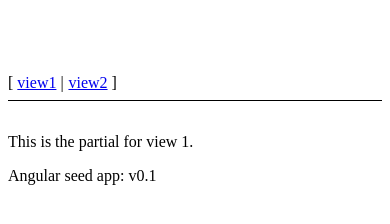
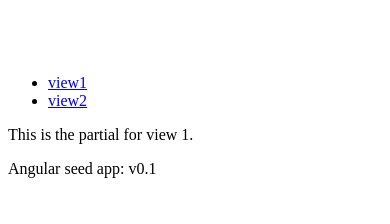
Before and after one commit to andrewbeng89/IS429AngularTest, a website: page app/index-async.html in a window 390 px wide. Drawn offline with Linux system fonts and the light colour scheme.

Commit message:
updated index.html

```diff
--- a/app/css/app.css
+++ b/app/css/app.css
@@ -2,32 +2,7 @@
 body {
   padding-top: 50px;
 }
-
-.menu {
-  list-style: none;
-  border-bottom: 0.1em solid black;
-  margin-bottom: 2em;
-  padding: 0 0 0.5em;
+.starter-template {
+  padding: 40px 15px;
+  text-align: center;
 }
-
-.menu:before {
-  content: "[";
-}
-
-.menu:after {
-  content: "]";
-}
-
-.menu > li {
-  display: inline;
-}
-
-.menu > li:before {
-  content: "|";
-  padding-right: 0.3em;
-}
-
-.menu > li:nth-child(1):before {
-  content: "";
-  padding: 0;
-}
--- a/app/index.html
+++ b/app/index.html
@@ -1,43 +1,68 @@
-<!doctype html>
+
+<!DOCTYPE html>
 <html lang="en" ng-app="myApp">
   <head>
     <meta charset="utf-8">
     <meta http-equiv="X-UA-Compatible" content="IE=edge">
     <meta name="viewport" content="width=device-width, initial-scale=1.0">
-  <title>My AngularJS App</title>
+    <meta name="description" content="">
+    <meta name="author" content="">
+
+    <title>Starter Template for Bootstrap</title>
+
+    <!-- Bootstrap core CSS -->
+    <link rel="stylesheet" href="//netdna.bootstrapcdn.com/bootstrap/3.0.3/css/bootstrap.min.css">
+
+    <!-- Custom styles for this template -->
     <link rel="stylesheet" href="css/app.css"/>
-  <link rel="stylesheet" href="//netdna.bootstrapcdn.com/bootstrap/3.0.3/css/bootstrap.min.css">
+
+    <!-- Just for debugging purposes. Don't actually copy this line! -->
+    <!--[if lt IE 9]><script src="../../docs-assets/js/ie8-responsive-file-warning.js"></script><![endif]-->
+
+    <!-- HTML5 shim and Respond.js IE8 support of HTML5 elements and media queries -->
+    <!--[if lt IE 9]>
+      <script src="https://oss.maxcdn.com/libs/html5shiv/3.7.0/html5shiv.js"></script>
+      <script src="https://oss.maxcdn.com/libs/respond.js/1.3.0/respond.min.js"></script>
+    <![endif]-->
   </head>
+
   <body>
-  <div class="navbar navbar-inverse navbar-fixed-top">
-    <div class="container">
-      <button type="button" class="navbar-toggle" data-toggle="collapse" data-target=".nav-collapse">
+
+    <div class="navbar navbar-inverse navbar-fixed-top" role="navigation">
+      <div class="container" ng-cloak>
+        <div class="navbar-header">
+          <button type="button" class="navbar-toggle" data-toggle="collapse" data-target=".navbar-collapse">
+            <span class="sr-only">Toggle navigation</span>
             <span class="icon-bar"></span>
             <span class="icon-bar"></span>
             <span class="icon-bar"></span>
           </button>
           <a class="navbar-brand" href="#">Project name</a>
-      <div class="nav-collapse collapse">
+        </div>
+        <div class="collapse navbar-collapse">
           <ul class="nav navbar-nav">
-          <li class="active"><a href="#/view1">view1</a></li>
-          <li><a href="#/view2">view2</a></li>
-          <li><a href="#contact">Contact</a></li>
+            <li class="active"><a href="#/view1">View 1</a></li>
+            <li><a href="#/view2">View 2</a></li>
+            <li><a href="#/contact">Contact</a></li>
           </ul>
         </div><!--/.nav-collapse -->
       </div>
     </div>
 
-  <div class="container" ng-cloak>
+    <div class="container">
 
+      <div class="starter-template">
+        <h1>Bootstrap starter template</h1>
         <div ng-view></div>
-
         <div>Angular testing seed app: v<span app-version></span></div>
+      </div>
 
     </div><!-- /.container -->
 
-  <!-- In production use:
-  <script src="//ajax.googleapis.com/ajax/libs/angularjs/1.0.7/angular.min.js"></script>
--->
+
+    <!-- Bootstrap core JavaScript
+    ================================================== -->
+    <!-- Placed at the end of the document so the pages load faster -->
     <script src="https://code.jquery.com/jquery-1.10.2.min.js"></script>
     <script src="//netdna.bootstrapcdn.com/bootstrap/3.0.3/js/bootstrap.min.js"></script>
     <script src="lib/angular/angular.js"></script>
```
Lines whose indentation alone changed are shown as unchanged.
